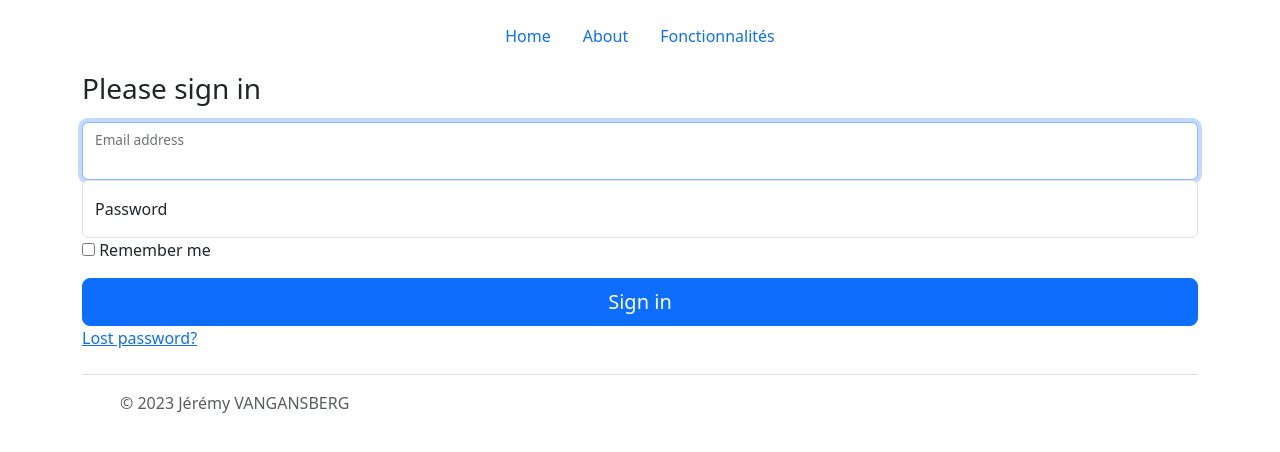
After one commit to jeremy-vangansberg/django-demo-2023, a Django app: page /accounts/login/ in a window 1280 px wide. The commit adds this page. Shown: the top 452 px of the page. Run offline with Django 4.2, Linux system fonts and the light colour scheme; some libraries are stand-ins or nearby versions.

Commit message:
login done

```diff
--- a/coinplon/coinplon/settings.py
+++ b/coinplon/coinplon/settings.py
@@ -40,6 +40,7 @@ INSTALLED_APPS = [
     'django.contrib.staticfiles',
     'main',
     'func',
+    'widget_tweaks'
 ]
 
 MIDDLEWARE = [
@@ -126,3 +127,5 @@ STATIC_URL = 'static/'
 DEFAULT_AUTO_FIELD = 'django.db.models.BigAutoField'
 
 AUTH_USER_MODEL = "main.User"
+
+LOGIN_REDIRECT_URL = "/"
--- a/coinplon/coinplon/urls.py
+++ b/coinplon/coinplon/urls.py
@@ -20,4 +20,5 @@ urlpatterns = [
     path('admin/', admin.site.urls),
     path('', include('main.urls')),
     path('func/', include('func.urls')),
+    path('accounts/', include('django.contrib.auth.urls'))
 ]
--- a/coinplon/func/templates/func/func_list.html
+++ b/coinplon/func/templates/func/func_list.html
@@ -3,8 +3,10 @@
 {% block content %}
 <div class="container">
     <ul>
-        {% for x in func_list %}
-            <li>{{x}}</li>
+        {% for func in func_list %}
+            <li>
+                <a href="/func/func_detail/{{func.id}}">{{func.name}}</a>
+            </li>
         {% endfor %}
     </ul>
 </div>
--- a/coinplon/func/urls.py
+++ b/coinplon/func/urls.py
@@ -2,5 +2,6 @@ from django.urls import path
 from . import views
 
 urlpatterns = [
-    path('func_list/', views.FunctionnalityListView.as_view(), name='func_list')
+    path('func_list/', views.FunctionnalityListView.as_view(), name='func_list'),
+    path('func_detail/<int:pk>', views.FunctionnalityDetailView.as_view(), name="func-detail")
 ]
--- a/coinplon/func/views.py
+++ b/coinplon/func/views.py
@@ -1,8 +1,12 @@
 from django.shortcuts import render
 from .models import Functionnality
-from django.views.generic import ListView
+from django.views.generic import ListView, DetailView
 
 class FunctionnalityListView(ListView):
     model = Functionnality
     template_name = "func/func_list.html"
     context_object_name = "func_list"
+
+class FunctionnalityDetailView(DetailView):
+    model = Functionnality
+    template_name = "func/func_detail.html"
--- a/coinplon/requirements.txt
+++ b/coinplon/requirements.txt
@@ -1,3 +1,4 @@
 django==4.1
 django-dotenv
 pudb
+django-widget-tweaks
--- /dev/null
+++ b/coinplon/templates/registration/login.html
@@ -0,0 +1,51 @@
+{% extends "base.html" %}
+
+{% load widget_tweaks %}
+
+{% block content %}
+
+{% if form.errors %}
+<p>Your username and password didn't match. Please try again.</p>
+{% endif %}
+
+{% if next %}
+    {% if user.is_authenticated %}
+    <p>Your account doesn't have access to this page. To proceed,
+    please login with an account that has access.</p>
+    {% else %}
+    <p>Please login to see this page.</p>
+    {% endif %}
+{% endif %}
+
+
+
+
+<div class="container">
+
+    <main class="form-signin w-100 m-auto">
+    <form method="post" action="{% url 'login' %}">
+        {% csrf_token %}
+      <h1 class="h3 mb-3 fw-normal">Please sign in</h1>
+
+      <div class="form-floating">
+        {{form.username|add_class:"form-control"|attr:"id:floatingInput"|attr:"placeholder:name@example.com"}}
+        <label for="floatingInput">Email address</label>
+      </div>
+      <div class="form-floating">
+        {{form.password|add_class:"form-control"|attr:"id:floatingPassword"|attr:"placeholder:password"}}
+        <label for="floatingPassword">Password</label>
+      </div>
+
+      <div class="checkbox mb-3">
+        <label>
+          <input type="checkbox" value="remember-me"> Remember me
+        </label>
+      </div>
+      <button class="w-100 btn btn-lg btn-primary" type="submit">Sign in</button>
+
+    </form>
+</main>
+<p><a href="{% url 'password_reset' %}">Lost password?</a></p>
+</div>
+
+{% endblock %}
```
Also changed, not shown: coinplon/func/templates/func/func_detail.html (added, +11 -0 lines), coinplon/func/models.py (line endings or trailing spaces).
